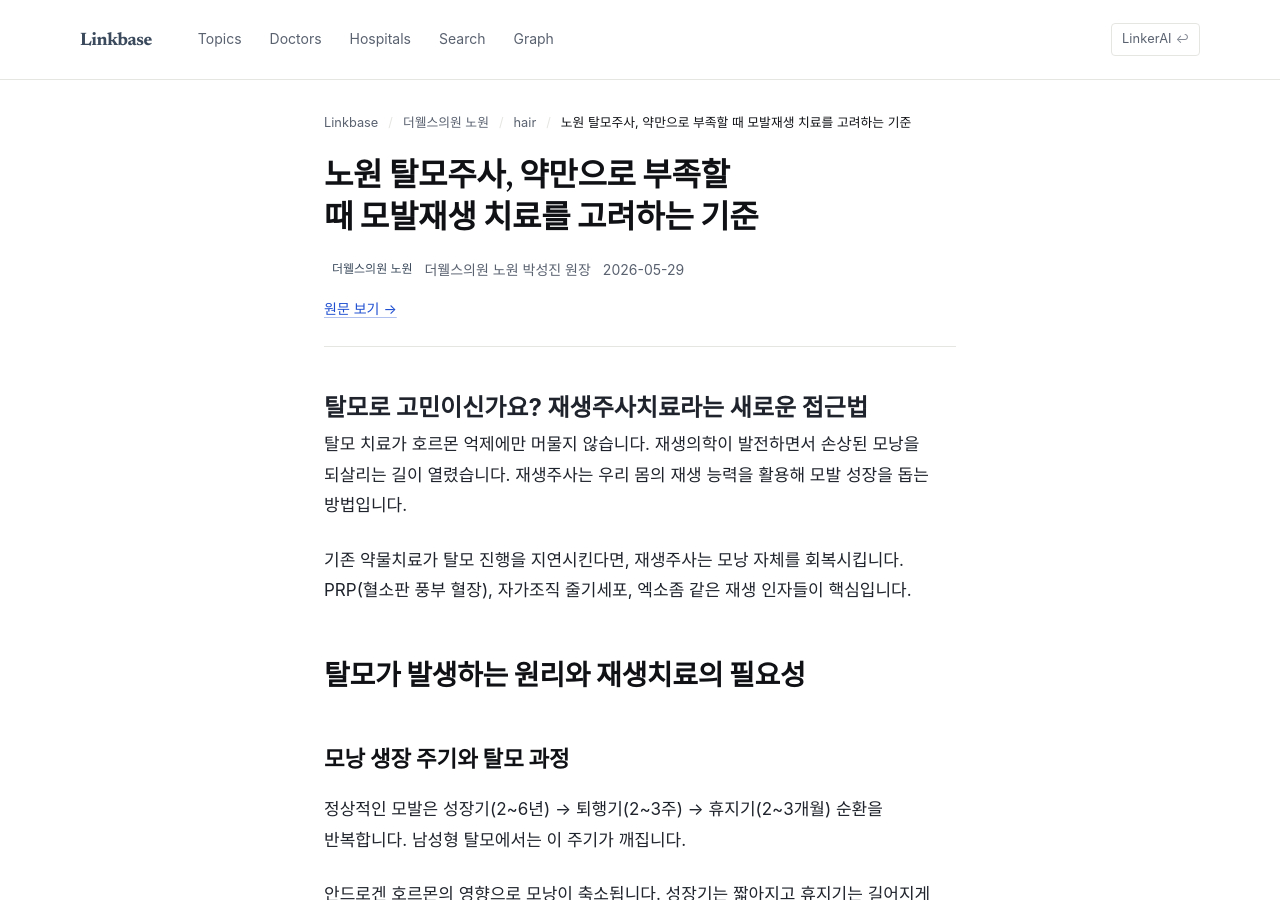
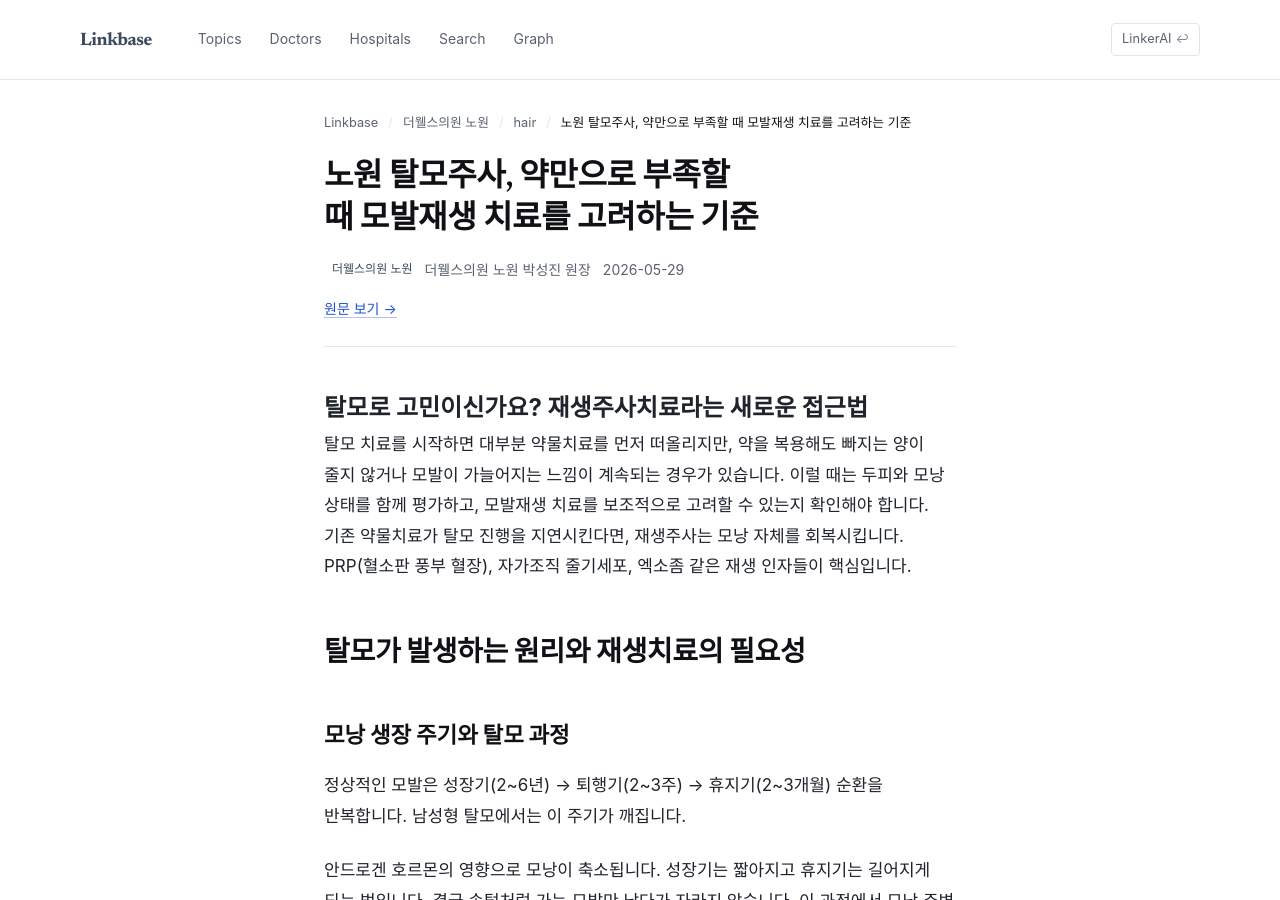
Before and after one commit to feelharmony/linkare-medical-knowledge, a Jekyll site: the page built from content/thr/ko/hair/hair-loss-regeneration-injection-treatment.md, in a window 1280 px wide and 900 px high. Built offline with Jekyll 4.4.1, drawn with Linux system fonts in a browser that asks for light colours; some web fonts are replaced.

Commit message:
update: 노원 탈모주사, 약만으로 부족할 때 모발재생 치료를 고려하는 기준

```diff
--- a/content/thr/ko/hair/hair-loss-regeneration-injection-treatment.md
+++ b/content/thr/ko/hair/hair-loss-regeneration-injection-treatment.md
@@ -18,8 +18,7 @@ description: "탈모 치료는 약물만으로 충분하지 않은 경우 두피
 
 # 탈모로 고민이신가요? 재생주사치료라는 새로운 접근법
 
-탈모 치료가 호르몬 억제에만 머물지 않습니다. 재생의학이 발전하면서 손상된 모낭을 되살리는 길이 열렸습니다. 재생주사는 우리 몸의 재생 능력을 활용해 모발 성장을 돕는 방법입니다.
-
+탈모 치료를 시작하면 대부분 약물치료를 먼저 떠올리지만, 약을 복용해도 빠지는 양이 줄지 않거나 모발이 가늘어지는 느낌이 계속되는 경우가 있습니다. 이럴 때는 두피와 모낭 상태를 함께 평가하고, 모발재생 치료를 보조적으로 고려할 수 있는지 확인해야 합니다.
 기존 약물치료가 탈모 진행을 지연시킨다면, 재생주사는 모낭 자체를 회복시킵니다. PRP(혈소판 풍부 혈장), 자가조직 줄기세포, 엑소좀 같은 재생 인자들이 핵심입니다.
 
 ## 탈모가 발생하는 원리와 재생치료의 필요성
```
